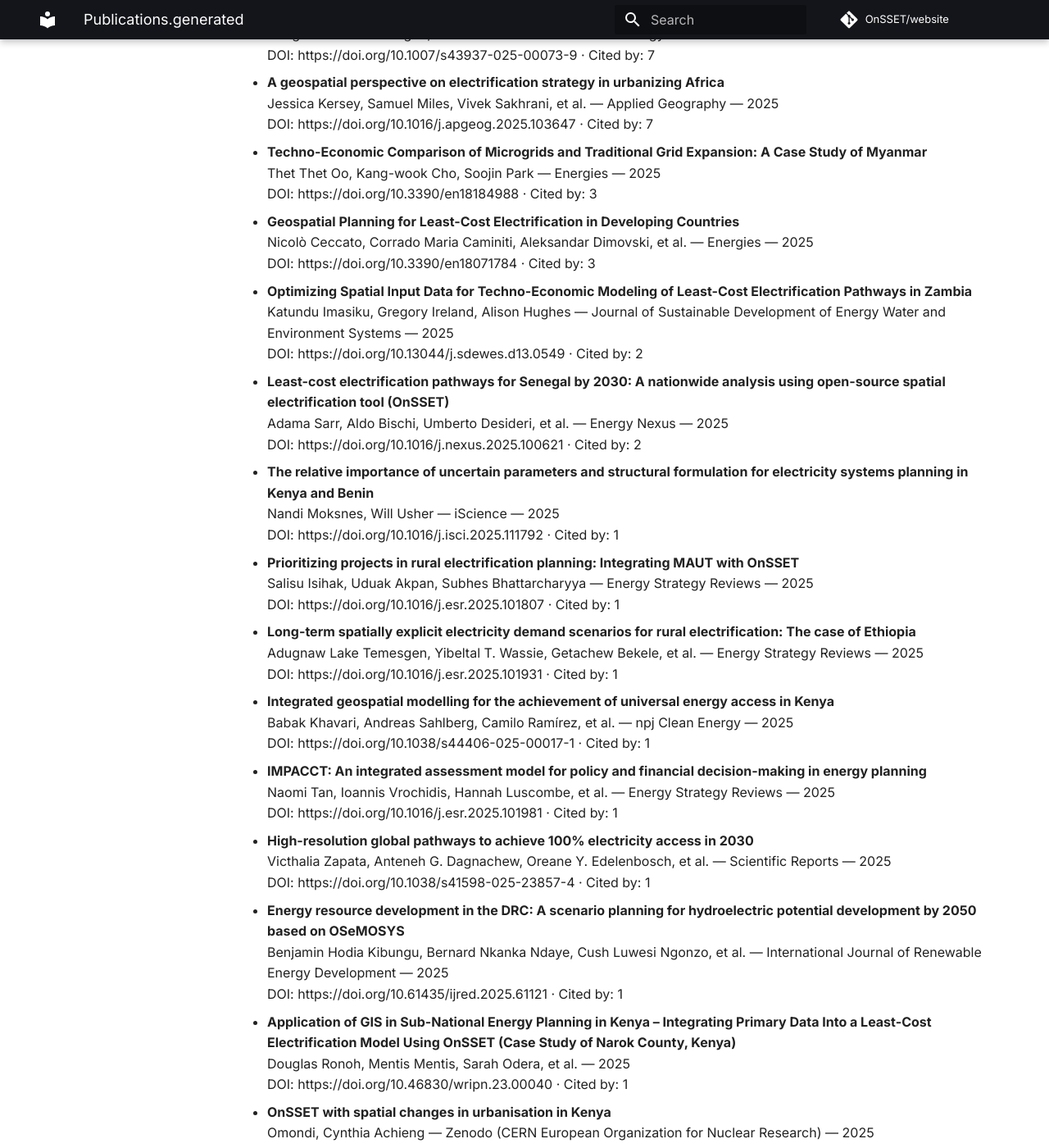
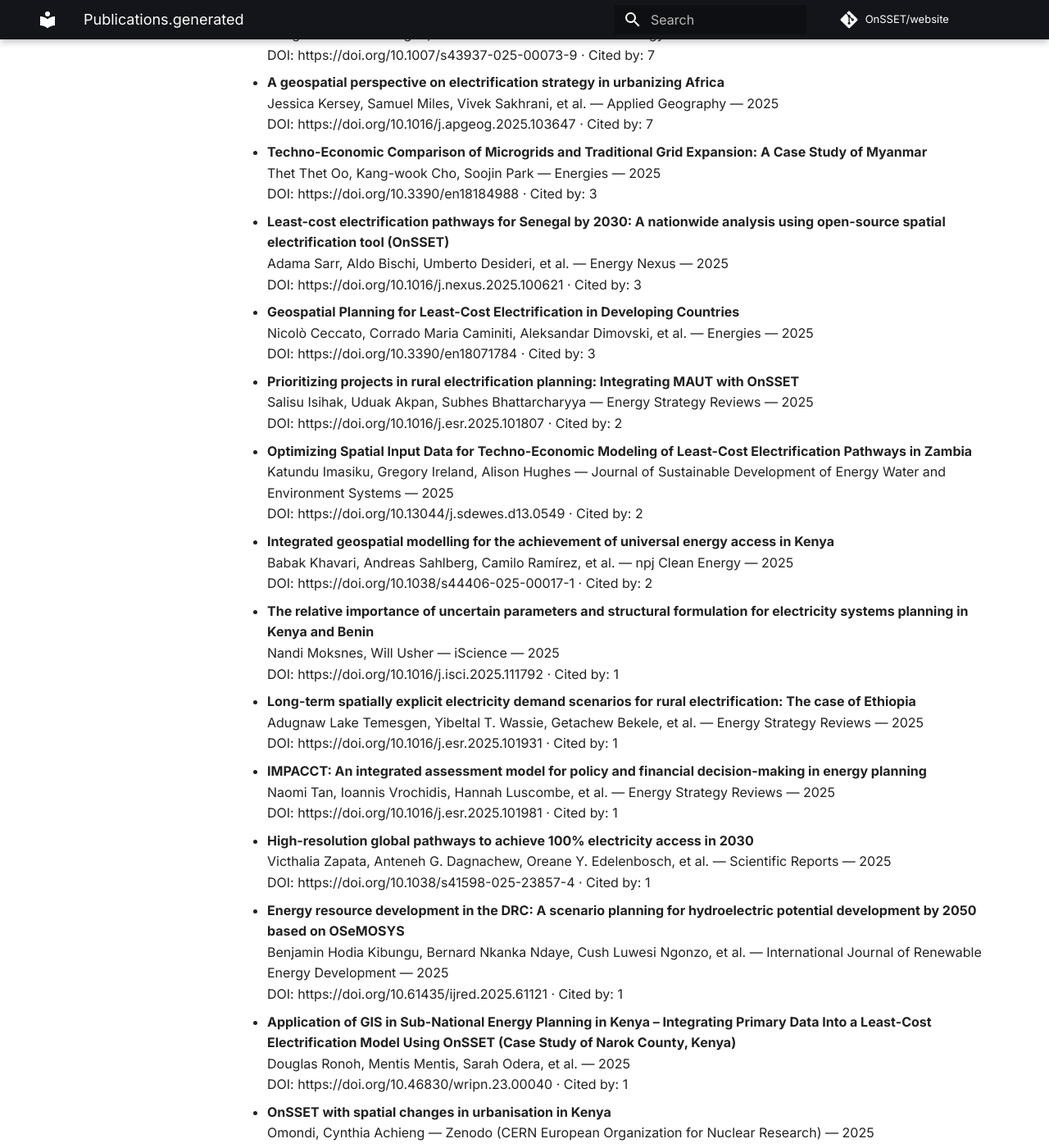
Before and after one commit to OnSSET/website, an MkDocs documentation site: the page built from docs/publications.generated.md, in a window 1280 px wide and 1400 px high, scrolled down 6068 px. Shown: the whole window at 82% size. Built offline with MkDocs 1.6.1 and Material for MkDocs 9.7.7, drawn with Linux system fonts in a browser that asks for light colours; comment, search, counter and statistics services are not loaded; some of the changed text lies outside the part shown.

Commit message:
Auto-update publications

```diff
--- a/docs/publications.generated.md
+++ b/docs/publications.generated.md
@@ -215,12 +215,12 @@ No results found.
   DOI: https://doi.org/10.1038/s44221-026-00671-4 · Cited by: 0
 
 - **Assessing the Electrification Challenges in Tigray Region Using OnSSET Modelling**
+  Abadi Tesfay Yohanes — Zenodo (CERN European Organization for Nuclear Research) — 2026
+  DOI: https://doi.org/10.5281/zenodo.18490897 · Cited by: 0
+
+- **Assessing the Electrification Challenges in Tigray Region Using OnSSET Modelling**
   Abadi Tesfay Yohanes — Open MIND — 2026
   DOI: https://doi.org/10.5281/zenodo.18490898 · Cited by: 0
-
-- **Assessing the Electrification Challenges in Tigray Region Using OnSSET Modelling**
-  Abadi Tesfay Yohanes — Zenodo (CERN European Organization for Nuclear Research) — 2026
-  DOI: https://doi.org/10.5281/zenodo.18490897 · Cited by: 0
 
 - **Achieving Access to electricity for Somali Region, Ethiopia by 2040 using ONSSET.**
   Wubalem Mitike — Open MIND — 2026
@@ -258,33 +258,33 @@ No results found.
   Thet Thet Oo, Kang-wook Cho, Soojin Park — Energies — 2025
   DOI: https://doi.org/10.3390/en18184988 · Cited by: 3
 
+- **Least-cost electrification pathways for Senegal by 2030: A nationwide analysis using open-source spatial electrification tool (OnSSET)**
+  Adama Sarr, Aldo Bischi, Umberto Desideri, et al. — Energy Nexus — 2025
+  DOI: https://doi.org/10.1016/j.nexus.2025.100621 · Cited by: 3
+
 - **Geospatial Planning for Least-Cost Electrification in Developing Countries**
   Nicolò Ceccato, Corrado Maria Caminiti, Aleksandar Dimovski, et al. — Energies — 2025
   DOI: https://doi.org/10.3390/en18071784 · Cited by: 3
+
+- **Prioritizing projects in rural electrification planning: Integrating MAUT with OnSSET**
+  Salisu Isihak, Uduak Akpan, Subhes Bhattarcharyya — Energy Strategy Reviews — 2025
+  DOI: https://doi.org/10.1016/j.esr.2025.101807 · Cited by: 2
 
 - **Optimizing Spatial Input Data for Techno-Economic Modeling of Least-Cost Electrification Pathways in Zambia**
   Katundu Imasiku, Gregory Ireland, Alison Hughes — Journal of Sustainable Development of Energy Water and Environment Systems — 2025
   DOI: https://doi.org/10.13044/j.sdewes.d13.0549 · Cited by: 2
 
-- **Least-cost electrification pathways for Senegal by 2030: A nationwide analysis using open-source spatial electrification tool (OnSSET)**
-  Adama Sarr, Aldo Bischi, Umberto Desideri, et al. — Energy Nexus — 2025
-  DOI: https://doi.org/10.1016/j.nexus.2025.100621 · Cited by: 2
+- **Integrated geospatial modelling for the achievement of universal energy access in Kenya**
+  Babak Khavari, Andreas Sahlberg, Camilo Ramírez, et al. — npj Clean Energy — 2025
+  DOI: https://doi.org/10.1038/s44406-025-00017-1 · Cited by: 2
 
 - **The relative importance of uncertain parameters and structural formulation for electricity systems planning in Kenya and Benin**
   Nandi Moksnes, Will Usher — iScience — 2025
   DOI: https://doi.org/10.1016/j.isci.2025.111792 · Cited by: 1
 
-- **Prioritizing projects in rural electrification planning: Integrating MAUT with OnSSET**
-  Salisu Isihak, Uduak Akpan, Subhes Bhattarcharyya — Energy Strategy Reviews — 2025
-  DOI: https://doi.org/10.1016/j.esr.2025.101807 · Cited by: 1
-
 - **Long-term spatially explicit electricity demand scenarios for rural electrification: The case of Ethiopia**
   Adugnaw Lake Temesgen, Yibeltal T. Wassie, Getachew Bekele, et al. — Energy Strategy Reviews — 2025
   DOI: https://doi.org/10.1016/j.esr.2025.101931 · Cited by: 1
-
-- **Integrated geospatial modelling for the achievement of universal energy access in Kenya**
-  Babak Khavari, Andreas Sahlberg, Camilo Ramírez, et al. — npj Clean Energy — 2025
-  DOI: https://doi.org/10.1038/s44406-025-00017-1 · Cited by: 1
 
 - **IMPACCT: An integrated assessment model for policy and financial decision-making in energy planning**
   Naomi Tan, Ioannis Vrochidis, Hannah Luscombe, et al. — Energy Strategy Reviews — 2025
@@ -304,11 +304,11 @@ No results found.
 
 - **OnSSET with spatial changes in urbanisation in Kenya**
   Omondi, Cynthia Achieng — Zenodo (CERN European Organization for Nuclear Research) — 2025
-  DOI: https://doi.org/10.5281/zenodo.17961682 · Cited by: 0
+  DOI: https://doi.org/10.5281/zenodo.17961683 · Cited by: 0
 
 - **OnSSET with spatial changes in urbanisation in Kenya**
   Omondi, Cynthia Achieng — Zenodo (CERN European Organization for Nuclear Research) — 2025
-  DOI: https://doi.org/10.5281/zenodo.17961683 · Cited by: 0
+  DOI: https://doi.org/10.5281/zenodo.17961682 · Cited by: 0
 
 - **Mapping the Landscape of Open Science Research in Africa: A Bibliometric Analysis**
   Samuel Ankamah, Vivian Amponsah, Francis Yeboah, et al. — Ghana Library Journal — 2025
```
